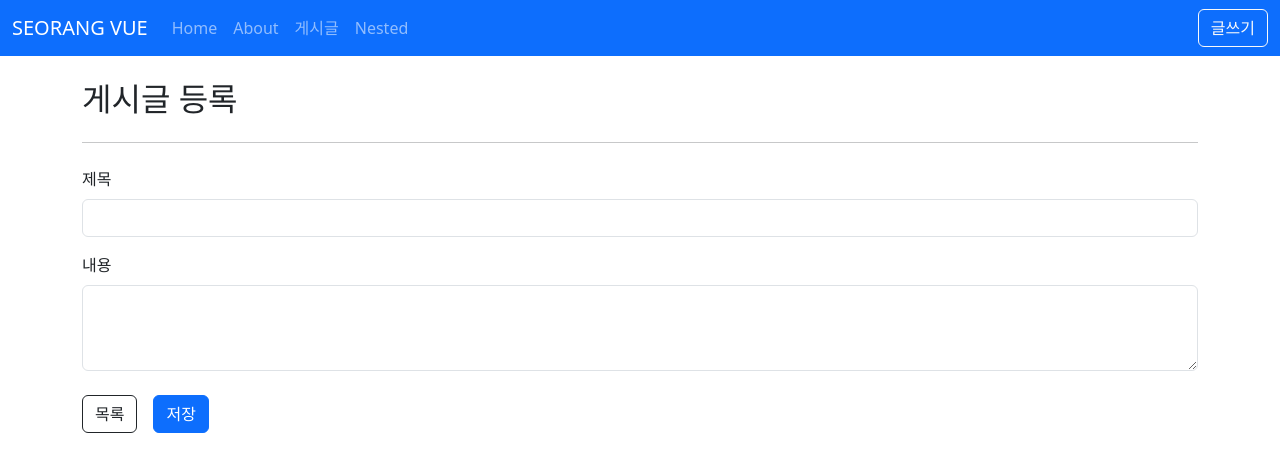
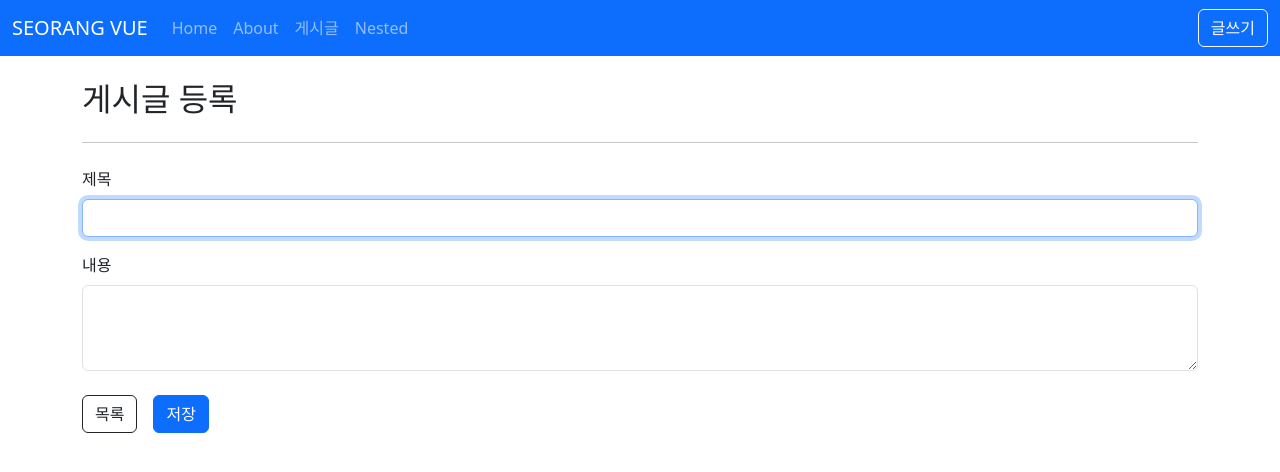
Before and after one commit to seorang42/vuejs3-project, a Vue app: page /posts/create in a window 1280 px wide. Shown: the top 472 px of the page. Built offline with nearby package versions, Linux system fonts and the light colour scheme.

Commit message:
7-3 커스텀 디렉티브 등록

```diff
--- a/src/components/posts/PostForm.vue
+++ b/src/components/posts/PostForm.vue
@@ -3,6 +3,8 @@
     <div class="mb-3">
       <label for="title" class="form-label">제목</label>
       <input
+        v-focus
+        v-color="'blue'"
         :value="title"
         @input="$emit('update:title', $event.target.value)"
         type="text"
--- /dev/null
+++ b/src/directive/color.js
@@ -0,0 +1,5 @@
+function color(el, binding) {
+  el.style.color = binding.value;
+}
+
+export default color;
--- /dev/null
+++ b/src/directive/focus.js
@@ -0,0 +1,5 @@
+export default {
+  mounted: el => {
+    el.focus();
+  },
+};
--- /dev/null
+++ b/src/plugins/global-directive.js
@@ -0,0 +1,9 @@
+import color from '@/directive/color';
+import focus from '@/directive/focus';
+
+export default {
+  install(app) {
+    app.directive('focus', focus);
+    app.directive('color', color);
+  },
+};
--- a/src/views/posts/PostCreateView.vue
+++ b/src/views/posts/PostCreateView.vue
@@ -1,8 +1,9 @@
 <template>
   <div>
-    <h2>게시글 등록</h2>
+    <h2 @click="visibleForm = !visibleForm">게시글 등록</h2>
     <hr class="my-4" />
     <PostForm
+      v-if="visibleForm"
       v-model:title="form.title"
       v-model:content="form.content"
       @submit.prevent="save"
@@ -45,6 +46,7 @@ const save = async () => {
   }
 };
 const goListPage = () => router.push({ name: PostListView });
+const visibleForm = ref(true);
 </script>
 
 <style lang="scss" scoped></style>
```
Also changed, not shown: src/main.js (+6 -2 lines).
